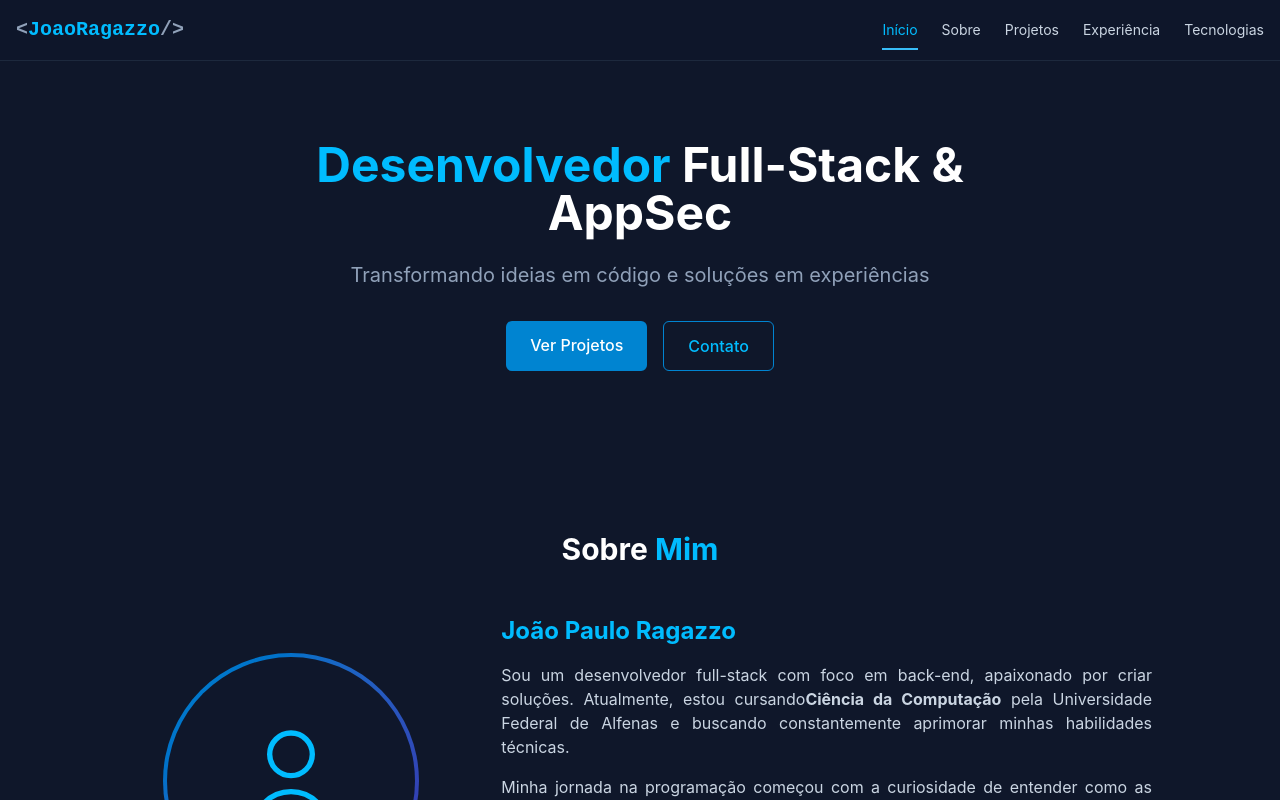
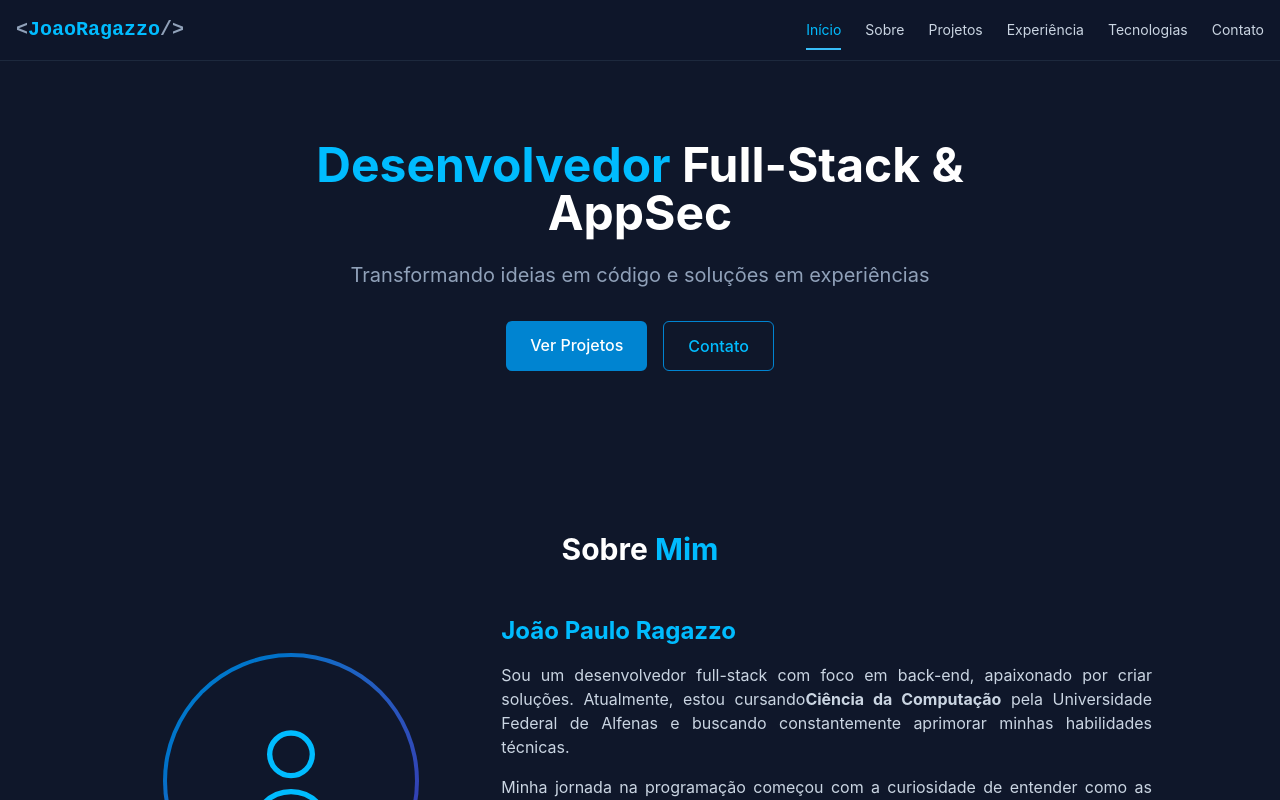
Before and after one commit to joaoragazzo/portfolio, a React (Vite) app in the folder app/: page / in a window 1280 px wide. Shown: the top 800 px of the page. Built offline with nearby package versions, Linux system fonts and the light colour scheme.

Commit message:
feat: improving links component

```diff
--- a/app/src/App.jsx
+++ b/app/src/App.jsx
@@ -27,7 +27,7 @@ function App() {
         </Header>
 
         <main className="flex-grow">
-          <Section>
+          <Section id="home" className="scroll-mt-10">
             <div className="max-w-3xl mx-auto text-center">
               <h1 className="text-4xl md:text-5xl font-bold mb-6 text-white">
                 <SectionTitleStrong>Desenvolvedor</SectionTitleStrong>{" "}
@@ -53,7 +53,7 @@ function App() {
             </div>
           </Section>
 
-          <Section>
+          <Section id="about" className="scroll-mt-10">
             <SectionTitle>
               Sobre <SectionTitleStrong>Mim</SectionTitleStrong>
             </SectionTitle>
@@ -80,7 +80,7 @@ function App() {
             </AboutMe>
           </Section>
 
-          <Section>
+          <Section id="projects" className="scroll-mt-10">
             <SectionTitle>
               Meus <SectionTitleStrong>Projetos</SectionTitleStrong>
             </SectionTitle>
@@ -127,7 +127,7 @@ function App() {
             </Projects>
           </Section>
 
-          <Section>
+          <Section id="experience" className="scroll-mt-10">
             <SectionTitle>
               Minha <SectionTitleStrong>Experiência</SectionTitleStrong>
             </SectionTitle>
@@ -169,7 +169,7 @@ function App() {
             </ExperienceSection>
           </Section>
 
-          <Section>
+          <Section id="tech" className="scroll-mt-10">
             <SectionTitle>
               <SectionTitleStrong>Tecnologias</SectionTitleStrong> & Ferramentas
             </SectionTitle>
@@ -254,7 +254,7 @@ function App() {
             </Tools>
           </Section>
 
-          <Section>
+          <Section id="contact" className="scroll-mt-10">
             <SectionTitle>
               Entre em <SectionTitleStrong>Contato</SectionTitleStrong>
             </SectionTitle>
--- a/app/src/components/Links.jsx
+++ b/app/src/components/Links.jsx
@@ -1,55 +1,58 @@
-import { useState } from "react";
+import { useEffect, useState } from "react";
 
 export const Links = () => {
   const [activePage, setActivePage] = useState("home");
 
+  useEffect(() => {
+    const handleScroll = () => {
+      const sections = ["home", "about", "projects", "experience", "tech", "contact"];
+
+      let current = "home";
+
+      for (let section of sections) {
+        const element = document.getElementById(section);
+        if (element) {
+          const offsetTop = element.offsetTop;
+          const offsetHeight = element.offsetHeight;
+
+          if (window.scrollY >= offsetTop - 100 && window.scrollY < offsetTop + offsetHeight - 100) {
+            current = section;
+          }
+        }
+      }
+
+      setActivePage(current);
+    };
+
+    window.addEventListener("scroll", handleScroll);
+
+    handleScroll();
+
+    return () => window.removeEventListener("scroll", handleScroll);
+  }, []);
+
   return (
     <ul className="flex space-x-6 text-sm">
-      <li>
-        <a
-          href="#home"
-          className={`nav-link ${activePage == "home" ? "active text-sky-400" : "text-slate-300"} py-2 hover:text-sky-300`}
-          onClick={() => {setActivePage("home")}}
-        >
-          Início
-        </a>
-      </li>
-      <li>
-        <a
-          href="#about"
-          className={`nav-link ${activePage == "about" ? "active text-sky-400" : "text-slate-300"} py-2  hover:text-sky-300`}
-          onClick={() => {setActivePage("about")}}
-        >
-          Sobre
-        </a>
-      </li>
-      <li>
-        <a
-          href="#projects"
-          className={`nav-link ${activePage == "projects" ? "active text-sky-400" : "text-slate-300"} py-2 hover:text-sky-300`}
-          onClick={() => {setActivePage("projects")}}
-        >
-          Projetos
-        </a>
-      </li>
-      <li>
-        <a
-          href="#experience"
-          className={`nav-link ${activePage == "experience" ? "active text-sky-400" : "text-slate-300"} py-2 hover:text-sky-300`}
-          onClick={() => {setActivePage("experience")}}
-        >
-          Experiência
-        </a>
-      </li>
-      <li>
-        <a
-          href="#tech"
-          className={`nav-link ${activePage == "tech" ? "active text-sky-400" : "text-slate-300"} py-2 hover:text-sky-300`}
-          onClick={() => {setActivePage("tech")}}
-        >
-          Tecnologias
-        </a>
-      </li>
+      {[
+        { id: "home", label: "Início" },
+        { id: "about", label: "Sobre" },
+        { id: "projects", label: "Projetos" },
+        { id: "experience", label: "Experiência" },
+        { id: "tech", label: "Tecnologias" },
+        { id: "contact", label: "Contato" },
+      ].map((link) => (
+        <li key={link.id}>
+          <a
+            href={`#${link.id}`}
+            className={`nav-link ${
+              activePage === link.id ? "active text-sky-400" : "text-slate-300"
+            } py-2 hover:text-sky-300`}
+            onClick={() => setActivePage(link.id)}
+          >
+            {link.label}
+          </a>
+        </li>
+      ))}
     </ul>
   );
 };
--- a/app/src/components/section/Section.jsx
+++ b/app/src/components/section/Section.jsx
@@ -1,6 +1,6 @@
-export const Section = ({ children }) => {
+export const Section = ({ children, className = "", ...props }) => {
   return (
-    <section className="py-20">
+    <section className={`py-20 ${className}`} {...props}>
       <div className="container mx-auto px-4">{children}</div>
     </section>
   );
```
